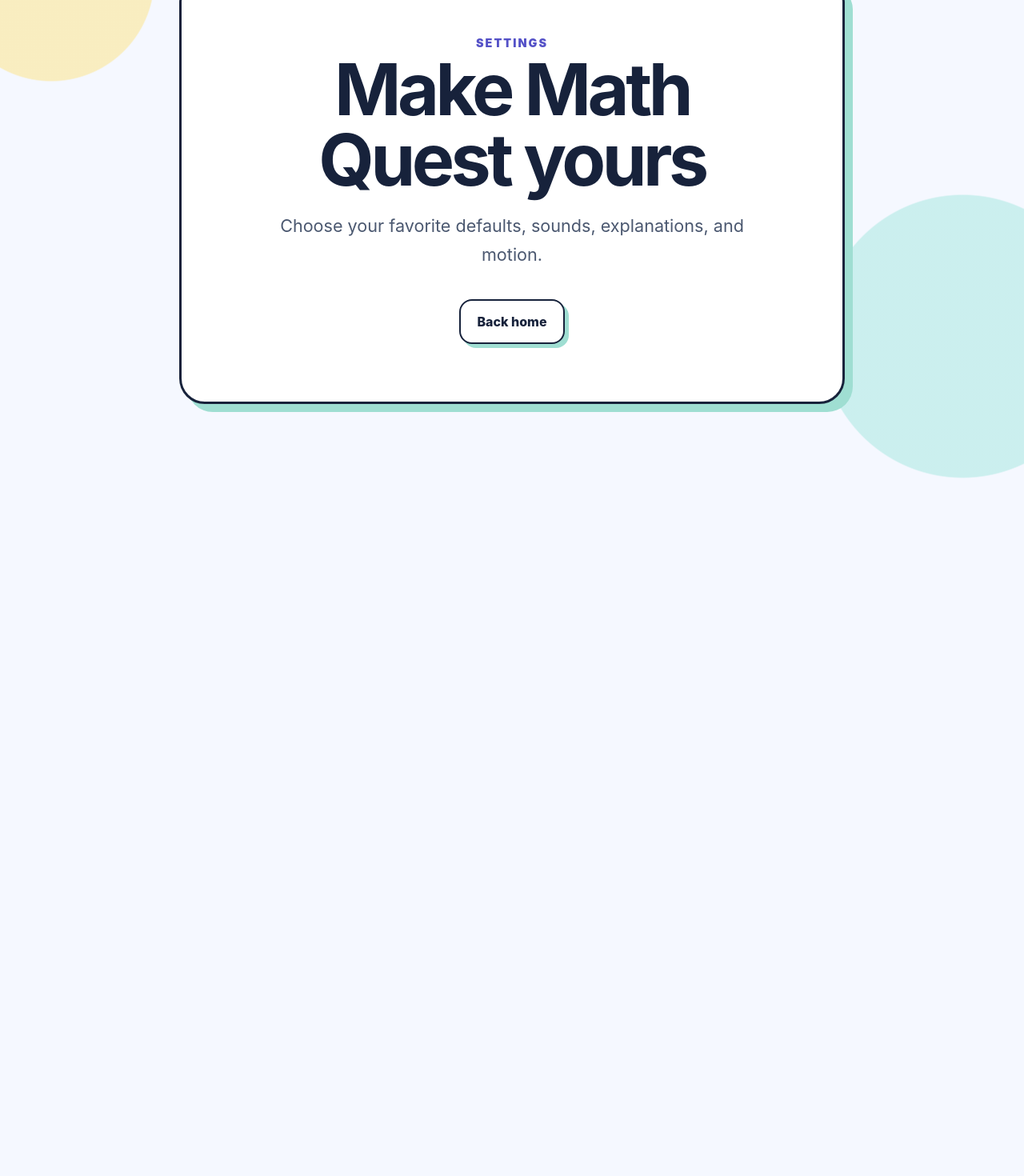
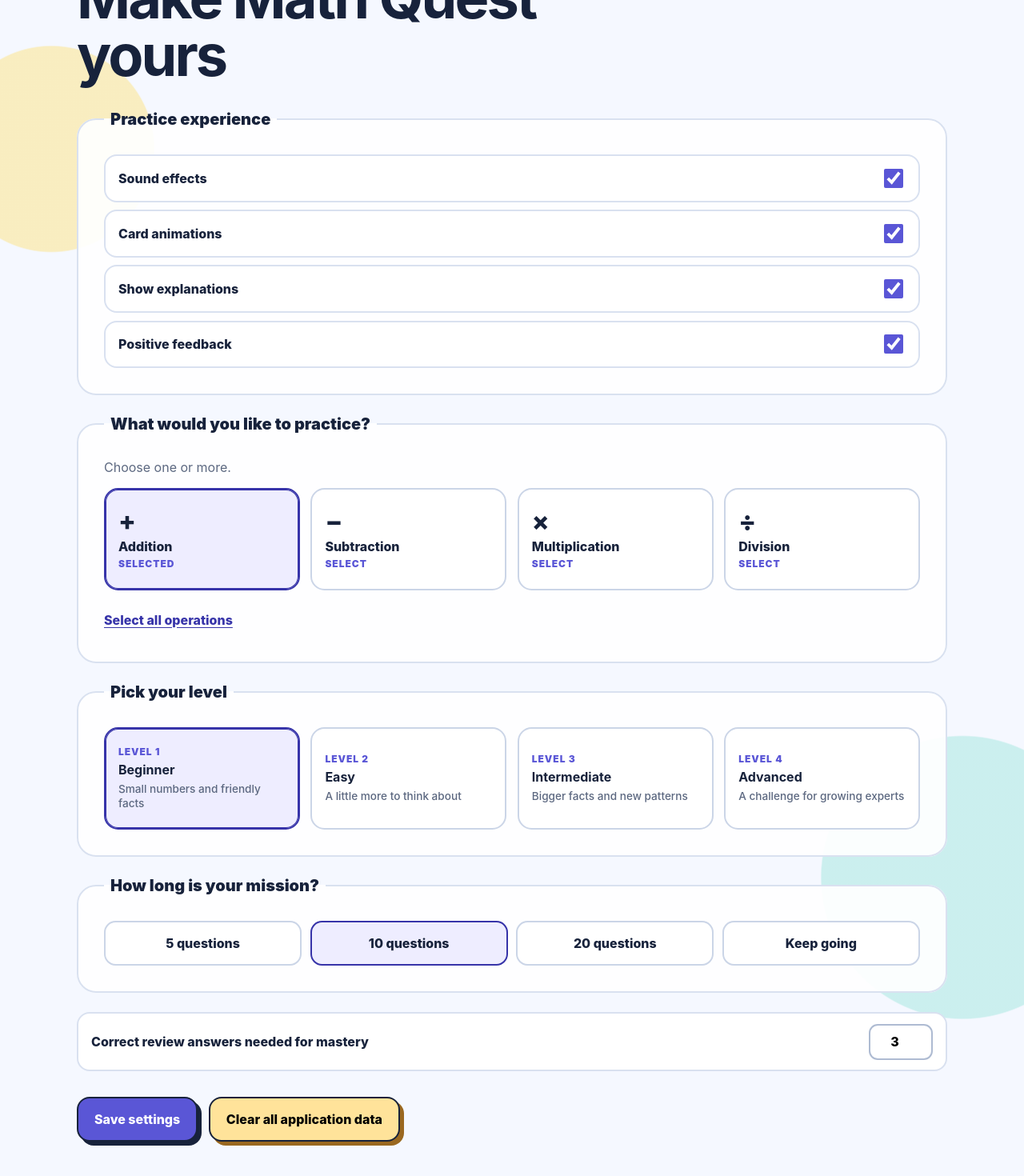
Before and after one commit to armaan-are/Math-Practice-Application, a React (Vite) app: page /settings in a window 1280 px wide. Shown: the part 234-1704 px from the top of the page at 80% size. Before the commit the page ends 861 px from the top, so only its background shows below. Built offline with nearby package versions, Linux system fonts and the light colour scheme.

Commit message:
feat: complete phase 11 settings

```diff
--- a/src/pages/PracticePage.tsx
+++ b/src/pages/PracticePage.tsx
@@ -6,7 +6,7 @@
 import type { PracticeConfiguration } from './PracticeSetupPage';
 import type { PracticeAttempt, PracticeSession, Question } from '../types';
 import { createId } from '../utils/ids';
-import { saveAttempt, saveSession } from '../services/storageService';
+import { loadSettings, saveAttempt, saveSession } from '../services/storageService';
 
 function isConfiguration(value: unknown): value is PracticeConfiguration {
   if (!value || typeof value !== 'object') return false;
@@ -63,6 +63,7 @@
   configuration,
   onNavigate,
 }: ActivePracticeSessionProps) {
+  const [settings] = useState(loadSettings);
   const [session, setSession] = useState<PracticeSession>(() => ({
     id: createId('session'),
     startedAt: new Date().toISOString(),
@@ -180,9 +181,11 @@
         </div>
       )}
       <QuestionCard
+        animationsEnabled={settings.cardAnimations}
         currentQuestion={session.attempted + 1}
         onResult={recordResult}
         question={question}
+        showExplanations={settings.showExplanations}
         totalQuestions={session.sessionLength}
       />
     </PageContainer>
--- a/src/pages/SettingsPage.tsx
+++ b/src/pages/SettingsPage.tsx
@@ -1,11 +1,135 @@
-import { PlaceholderPage } from './PlaceholderPage';
+import { useState } from 'react';
+import { useNavigate } from 'react-router-dom';
+import { PageContainer } from '../components/layout/PageContainer';
+import { DifficultySelector } from '../components/setup/DifficultySelector';
+import { OperationSelector } from '../components/setup/OperationSelector';
+import { SessionLengthSelector } from '../components/setup/SessionLengthSelector';
+import { DEFAULT_SETTINGS } from '../constants/defaults';
+import {
+  clearAllApplicationData,
+  loadSettings,
+  saveSettings,
+} from '../services/storageService';
+import type { AppSettings } from '../types';
 
 export function SettingsPage() {
+  const navigate = useNavigate();
+  const [settings, setSettings] = useState(loadSettings);
+  const [message, setMessage] = useState('');
+
+  const update = <Key extends keyof AppSettings>(key: Key, value: AppSettings[Key]) => {
+    setSettings((current) => ({ ...current, [key]: value }));
+    setMessage('');
+  };
+
+  const save = () => {
+    const result = saveSettings(settings);
+    setMessage(
+      result.ok ? 'Settings saved.' : 'Settings could not be saved on this device.',
+    );
+  };
+
+  const clear = () => {
+    if (
+      !window.confirm(
+        'Clear ALL Math Quest data? This removes settings and every practice result.',
+      )
+    )
+      return;
+    clearAllApplicationData();
+    saveSettings(DEFAULT_SETTINGS);
+    navigate('/', { replace: true });
+  };
+
   return (
-    <PlaceholderPage
-      eyebrow="Settings"
-      title="Make Math Quest yours"
-      description="Choose your favorite defaults, sounds, explanations, and motion."
-    />
+    <PageContainer>
+      <section className="settings-page" aria-labelledby="settings-title">
+        <div className="page-heading">
+          <p className="eyebrow">Settings</p>
+          <h1 id="settings-title">Make Math Quest yours</h1>
+        </div>
+        <fieldset className="setup-group toggle-list">
+          <legend>Practice experience</legend>
+          <Toggle
+            label="Sound effects"
+            checked={settings.soundEffects}
+            onChange={(value) => update('soundEffects', value)}
+          />
+          <Toggle
+            label="Card animations"
+            checked={settings.cardAnimations}
+            onChange={(value) => update('cardAnimations', value)}
+          />
+          <Toggle
+            label="Show explanations"
+            checked={settings.showExplanations}
+            onChange={(value) => update('showExplanations', value)}
+          />
+          <Toggle
+            label="Positive feedback"
+            checked={settings.positiveFeedback}
+            onChange={(value) => update('positiveFeedback', value)}
+          />
+        </fieldset>
+        <OperationSelector
+          selected={settings.defaultOperations}
+          onChange={(value) => update('defaultOperations', value)}
+        />
+        <DifficultySelector
+          selected={settings.defaultDifficulty}
+          onChange={(value) => update('defaultDifficulty', value)}
+        />
+        <SessionLengthSelector
+          selected={settings.defaultSessionLength}
+          onChange={(value) => update('defaultSessionLength', value)}
+        />
+        <label className="number-setting">
+          <span>Correct review answers needed for mastery</span>
+          <input
+            type="number"
+            min="1"
+            max="10"
+            defaultValue={settings.masteryThreshold}
+            onChange={(event) => {
+              if (event.target.value === '') return;
+              update(
+                'masteryThreshold',
+                Math.min(10, Math.max(1, Number(event.target.value))),
+              );
+            }}
+          />
+        </label>
+        {message && <p role="status">{message}</p>}
+        <div className="button-row">
+          <button className="button button--primary" onClick={save} type="button">
+            Save settings
+          </button>
+          <button className="button button--supportive" onClick={clear} type="button">
+            Clear all application data
+          </button>
+        </div>
+      </section>
+    </PageContainer>
   );
 }
+
+function Toggle({
+  label,
+  checked,
+  onChange,
+}: {
+  label: string;
+  checked: boolean;
+  onChange: (value: boolean) => void;
+}) {
+  return (
+    <label className="toggle-row">
+      <span>{label}</span>
+      <input
+        type="checkbox"
+        checked={checked}
+        onChange={(event) => onChange(event.target.checked)}
+      />
+    </label>
+  );
+}
--- a/src/styles/global.css
+++ b/src/styles/global.css
@@ -891,6 +891,44 @@
   font-size: 0.85rem;
 }
 
+.settings-page {
+  width: min(100%, 68rem);
+  margin: 0 auto;
+}
+.toggle-list {
+  display: grid;
+  gap: 0.6rem;
+}
+.toggle-row,
+.number-setting {
+  display: flex;
+  min-height: 3.5rem;
+  align-items: center;
+  justify-content: space-between;
+  gap: 1rem;
+  padding: 0.8rem 1rem;
+  border: 2px solid #d9e1f0;
+  border-radius: 1rem;
+  background: #fff;
+  font-weight: 800;
+}
+.toggle-row input {
+  width: 1.5rem;
+  height: 1.5rem;
+  accent-color: #5a56d6;
+}
+.number-setting {
+  margin-bottom: 1rem;
+}
+.number-setting input {
+  width: 5rem;
+  min-height: 2.8rem;
+  padding: 0.5rem;
+  border: 2px solid #aebbd2;
+  border-radius: 0.7rem;
+  text-align: center;
+}
+
 .setup-submit {
   min-width: 13rem;
 }
```
Also changed, not shown: 3 other files (tests, documents, lock files or other folders).
